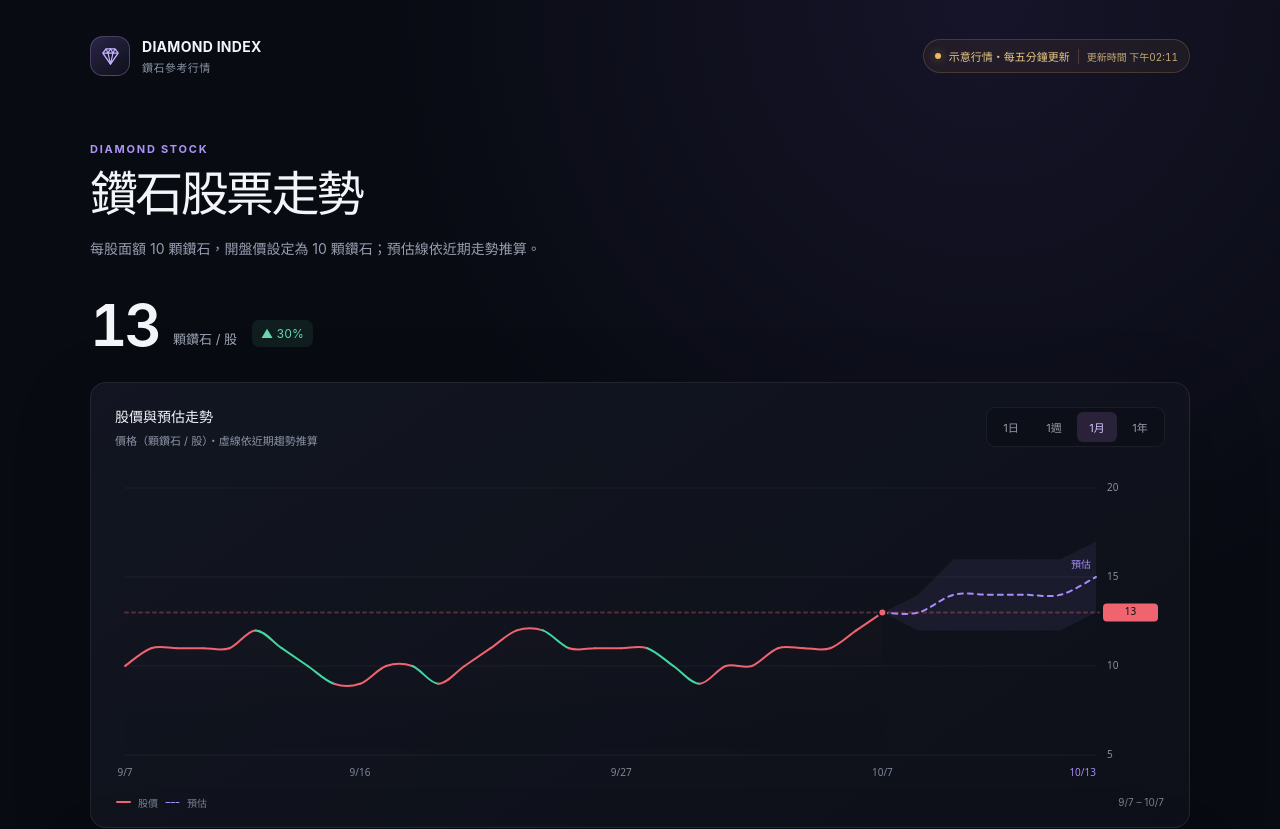
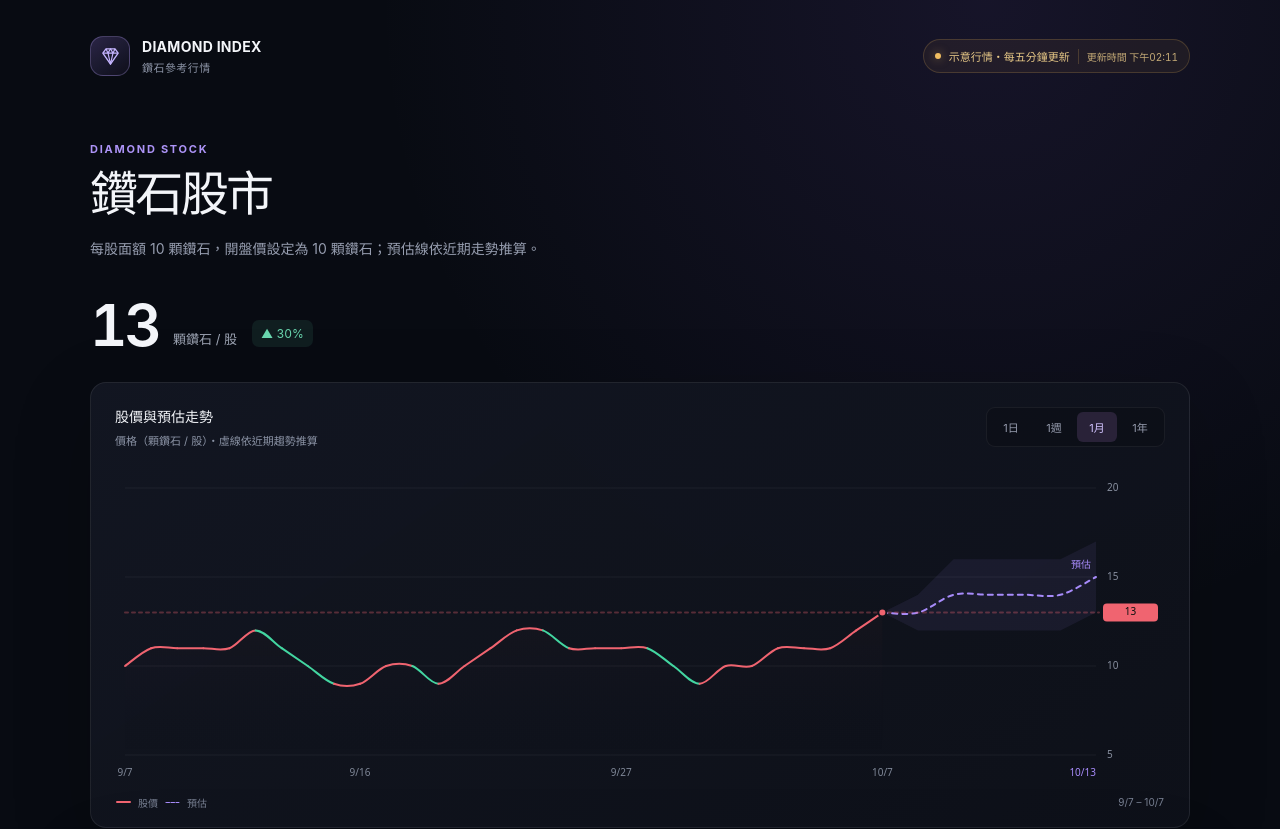
Before and after one commit to mayyehtey40-creator/trade, a plain HTML site: page index.html in a window 1280 px wide. Shown: the top 829 px of the page. Drawn offline with Linux system fonts and the light colour scheme.

Commit message:
Add files via upload

```diff
--- a/index.html
+++ b/index.html
@@ -510,7 +510,7 @@
 
       <main>
         <p class="eyebrow">DIAMOND STOCK</p>
-        <h1>鑽石股票走勢</h1>
+        <h1>鑽石股市</h1>
         <p class="intro">每股面額 10 顆鑽石，開盤價設定為 10 顆鑽石；預估線依近期走勢推算。</p>
 
         <section class="price-overview" aria-label="目前參考股價">
```
